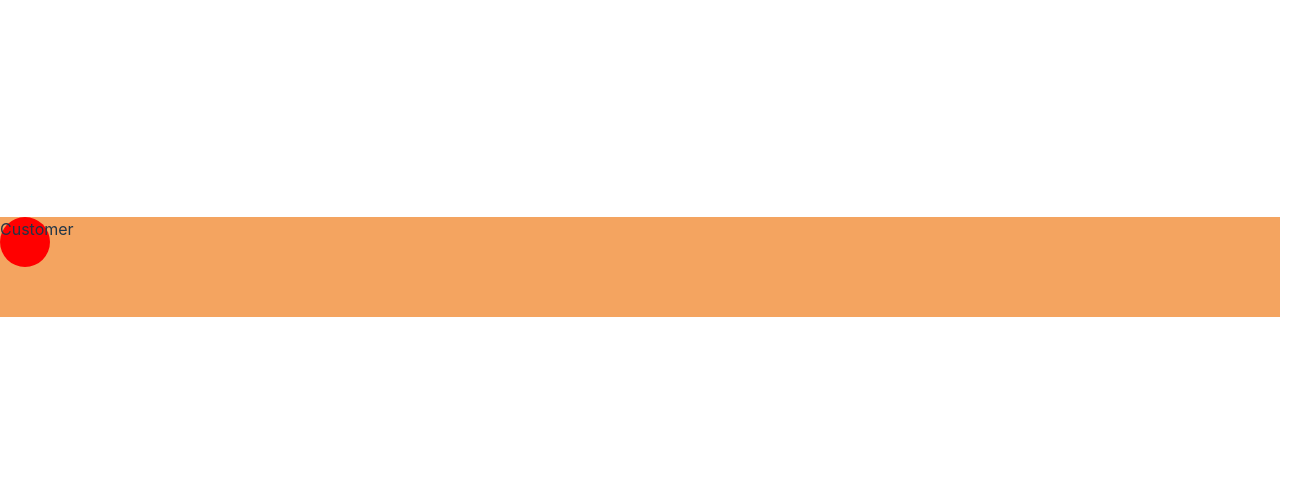
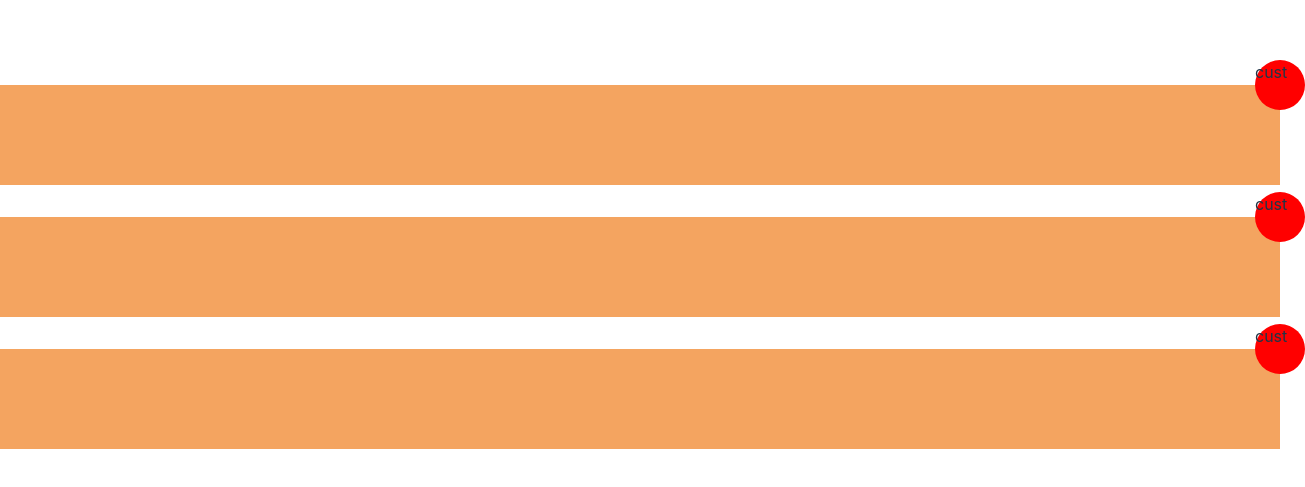
Before and after one commit to r0bVious/reactjam-taptaptaphouse, a React (Vite) app: page / in a window 1280 px wide. Shown: the part 133-620 px from the top of the page, 1305 px wide, since content can reach past the window. Built offline with nearby package versions, Linux system fonts and the light colour scheme.

Commit message:
Feat: customers spawn automatically and move to end. Needs randomization.

```diff
--- a/src/App.css
+++ b/src/App.css
@@ -2,14 +2,17 @@
   height: 100vh;
   width: 100vw;
   display: flex;
+  flex-direction: column; /* bar testing */
   align-items: center;
   justify-content: center;
+  gap: 2rem;
 }
 
 .bar {
   width: 100%;
   height: 100px;
   background: sandybrown;
+  position: relative;
 }
 
 .customer {
@@ -17,4 +20,5 @@
   height: 50px;
   border-radius: 100%;
   background: red;
+  position: absolute;
 }
--- a/src/App.tsx
+++ b/src/App.tsx
@@ -6,6 +6,8 @@ function App() {
   return (
     <>
       <Bar />
+      <Bar />
+      <Bar />
     </>
   );
 }
--- a/src/components/Bar.tsx
+++ b/src/components/Bar.tsx
@@ -1,12 +1,25 @@
-import React from "react";
+import React, { useEffect, useRef, useState } from "react";
 import Customer from "./Customer";
 
-type Props = {};
+const Bar = () => {
+  const [barWidth, setBarWidth] = useState(0);
+  const barRef = useRef<HTMLDivElement | null>(null);
 
-const Bar = (props: Props) => {
+  useEffect(() => {
+    if (barRef.current) {
+      setBarWidth(barRef.current.offsetWidth);
+    }
+  }, []);
+
+  const spawnCustomer = () => {
+    //how does react handle this? vanillaJS would grab the dom and attach a new element
+  };
+
+  //If number of customers doesn't exceed maximum, give a chance for spawn. if triggered, spawncustomer() above
+
   return (
-    <div className="bar">
-      <Customer />
+    <div className="bar" ref={barRef}>
+      {barWidth > 0 && <Customer barWidth={barWidth} />}
     </div>
   );
 };
--- a/src/components/Customer.tsx
+++ b/src/components/Customer.tsx
@@ -1,9 +1,65 @@
-import React from "react";
+import React, { useState, useEffect, useRef } from "react";
 
-type Props = {};
+type CustomerProps = {
+  barWidth: number;
+};
 
-const Customer = (props: Props) => {
-  return <div className="customer">Customer</div>;
+const Customer: React.FC<CustomerProps> = ({ barWidth }) => {
+  const [position, setPosition] = useState(0);
+  const requestRef = useRef<number | null>(null);
+  const startTimeRef = useRef<number | null>(null);
+  const speed = barWidth * 0.25; //added percentage of bar length for dynamic speed results, thus same gameplay across devices - this should be a prop passed based on some degree of randomness or difficulty selection
+
+  const custRef = useRef<HTMLDivElement | null>(null);
+  const [custWidth, setCustWidth] = useState(0);
+
+  useEffect(() => {
+    if (custRef.current) {
+      setCustWidth(custRef.current.offsetWidth);
+    }
+  }, [barWidth]);
+
+  const animate = (time: number) => {
+    if (!startTimeRef.current) startTimeRef.current = time;
+
+    const elapsedTime = time - (startTimeRef.current || 0);
+    const newPosition = Math.min(
+      position + (speed * elapsedTime) / 1000,
+      barWidth - custWidth * 0.5
+    );
+
+    setPosition(newPosition);
+
+    if (newPosition < barWidth) {
+      requestRef.current = requestAnimationFrame(animate);
+    } else {
+      cancelAnimationFrame(requestRef.current!);
+    }
+  };
+
+  useEffect(() => {
+    if (custRef.current) {
+      setCustWidth(custRef.current.offsetWidth);
+    }
+
+    requestRef.current = requestAnimationFrame(animate);
+
+    return () => {
+      if (requestRef.current) {
+        cancelAnimationFrame(requestRef.current);
+      }
+    };
+  }, [barWidth, custWidth]);
+
+  return (
+    <div
+      className="customer"
+      ref={custRef}
+      style={{ left: `${position}px`, top: "-25px" }} //move it up and z-back to put the customers "behind" the bar
+    >
+      cust
+    </div>
+  );
 };
 
 export default Customer;
```
